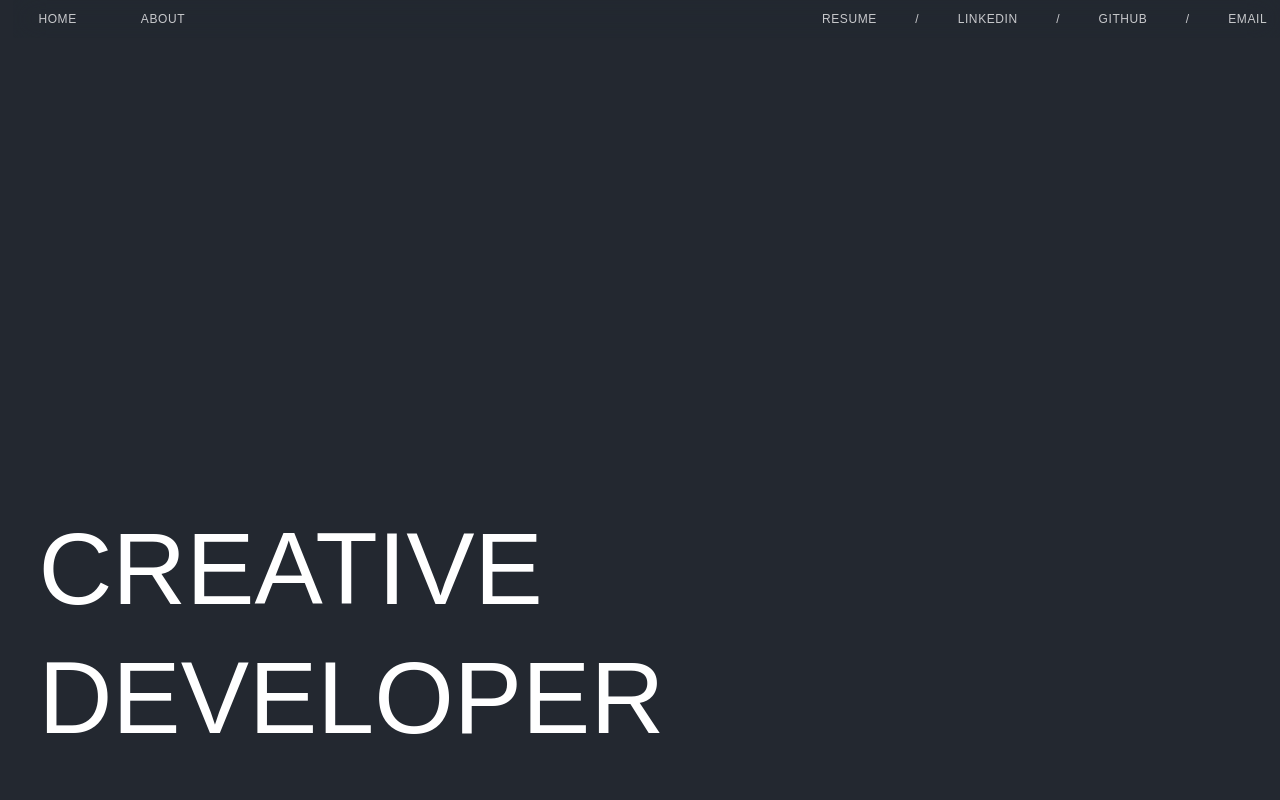
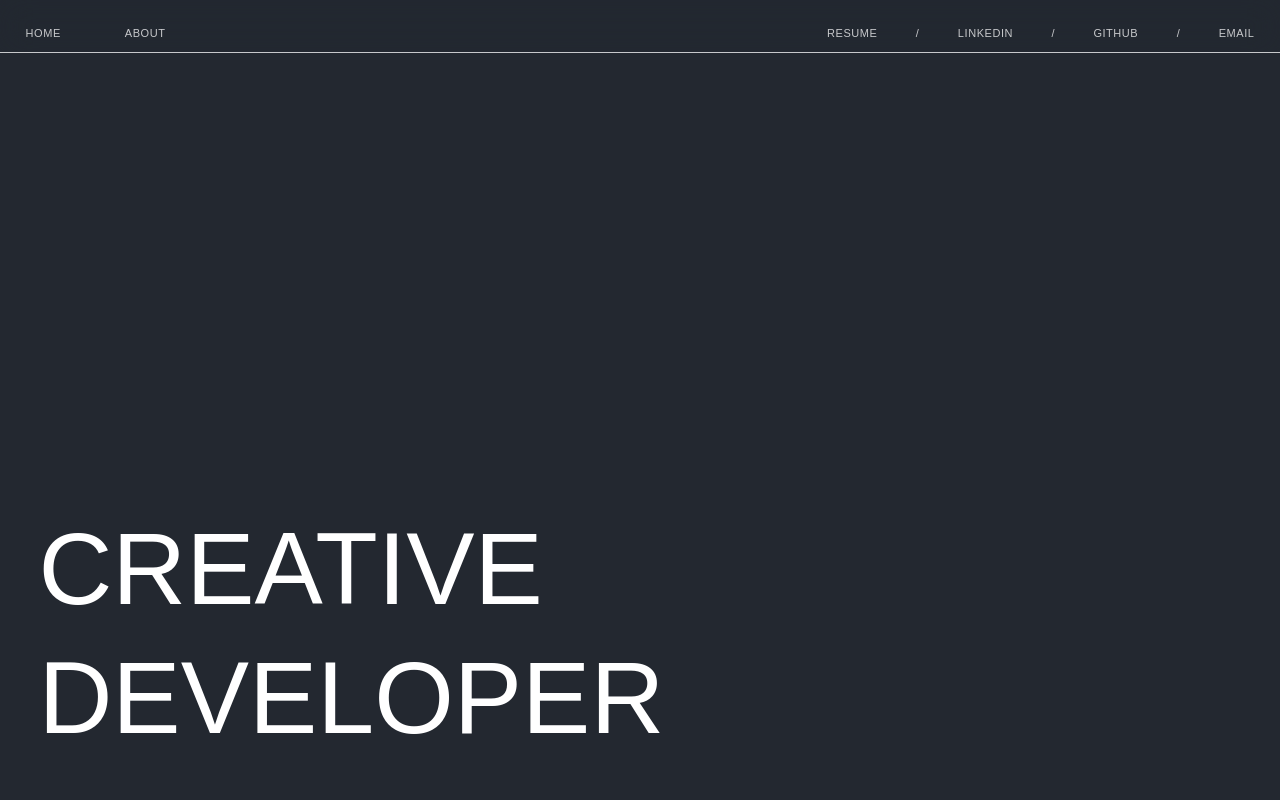
Before and after one commit to smchng/Porfolio_Dev, a Next.js app: page / in a window 1280 px wide. Shown: the top 800 px of the page. Built offline with nearby package versions, Linux system fonts and the light colour scheme; a web font is replaced by a local one.

Commit message:
nav line

```diff
--- a/components/nav.tsx
+++ b/components/nav.tsx
@@ -33,19 +33,21 @@ const Nav = () => {
     },
   ];
   return (
-    <div className=" fixed flex m-0 px-[2vw] py-[10px] z-50 space-x-[5vw] backdrop-blur-lg bg-navy opacity-75 w-full">
+    <div className="fixed flex pb-[10px] pt-[25px] px-[2vw] z-50 space-x-[5vw] backdrop-blur-lg bg-navy opacity-75 w-full border-b border-white">
       <div className="relative flex z-10 w-full">
         <div className="flex space-x-[5vw] w-full">
           {NavItems.slice(0, 2).map((item, index) => (
             <Link href={item.link} key={index}>
-              <p className="text-white text-[10px] md:text-2xs">{item.text}</p>
+              <p className="text-white text-[10px] md:text-[11px]">
+                {item.text}
+              </p>
             </Link>
           ))}
         </div>
         <div className="flex space-x-[3vw] justify-end w-full">
           {NavItems.slice(2, 6).map((item, index) => (
             <Link href={item.link} key={index} target="_blank">
-              <p className="text-white  text-[10px] md:text-2xs ">
+              <p className="text-white  text-[10px] md:text-[11px] ">
                 {item.text}
                 {index !== NavItems.slice(2, 6).length - 1 && (
                   <span className="pl-[3vw]">/</span>
@@ -54,7 +56,7 @@ const Nav = () => {
             </Link>
           ))}
         </div>
-      </div>
+      </div>{" "}
     </div>
   );
 };
--- a/pages/_app.tsx
+++ b/pages/_app.tsx
@@ -35,15 +35,15 @@ export default function App() {
         <link rel="icon" type="image/png" href="/imgs/seal.jpg" />
         {/* Other head elements */}
       </Head>
-      <main className={"bg-navy px-[1vw]"}>
+      <main className={"bg-navy"}>
         <section>
           <Nav />
         </section>
-        <section>
+        <section className=" px-[1vw]">
           {currentPage === "/" && <Home />}
           {currentPage === "/about" && <About />}
         </section>
-        <section>
+        <section className=" px-[1vw]">
           <Footer />
         </section>
       </main>
```
